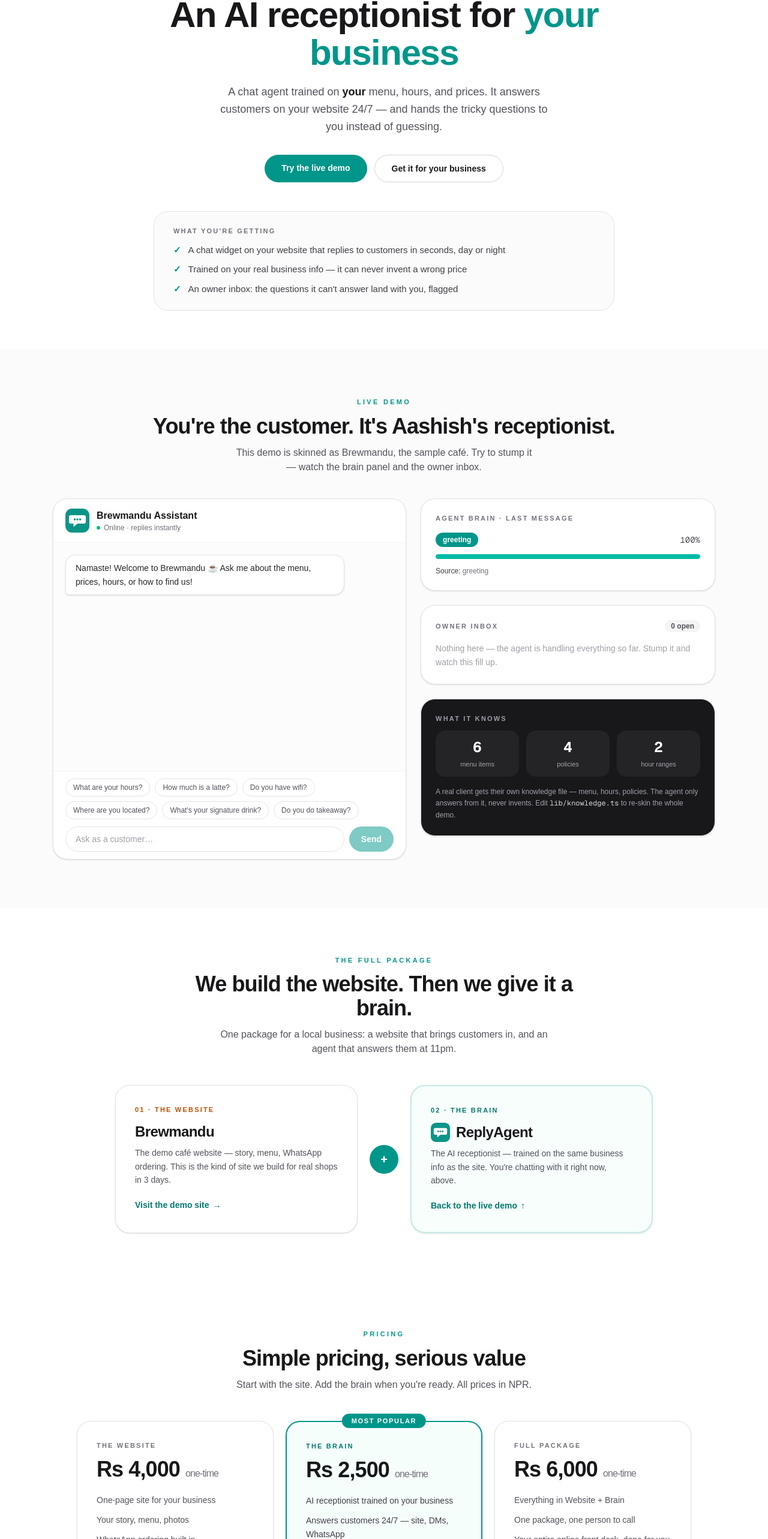
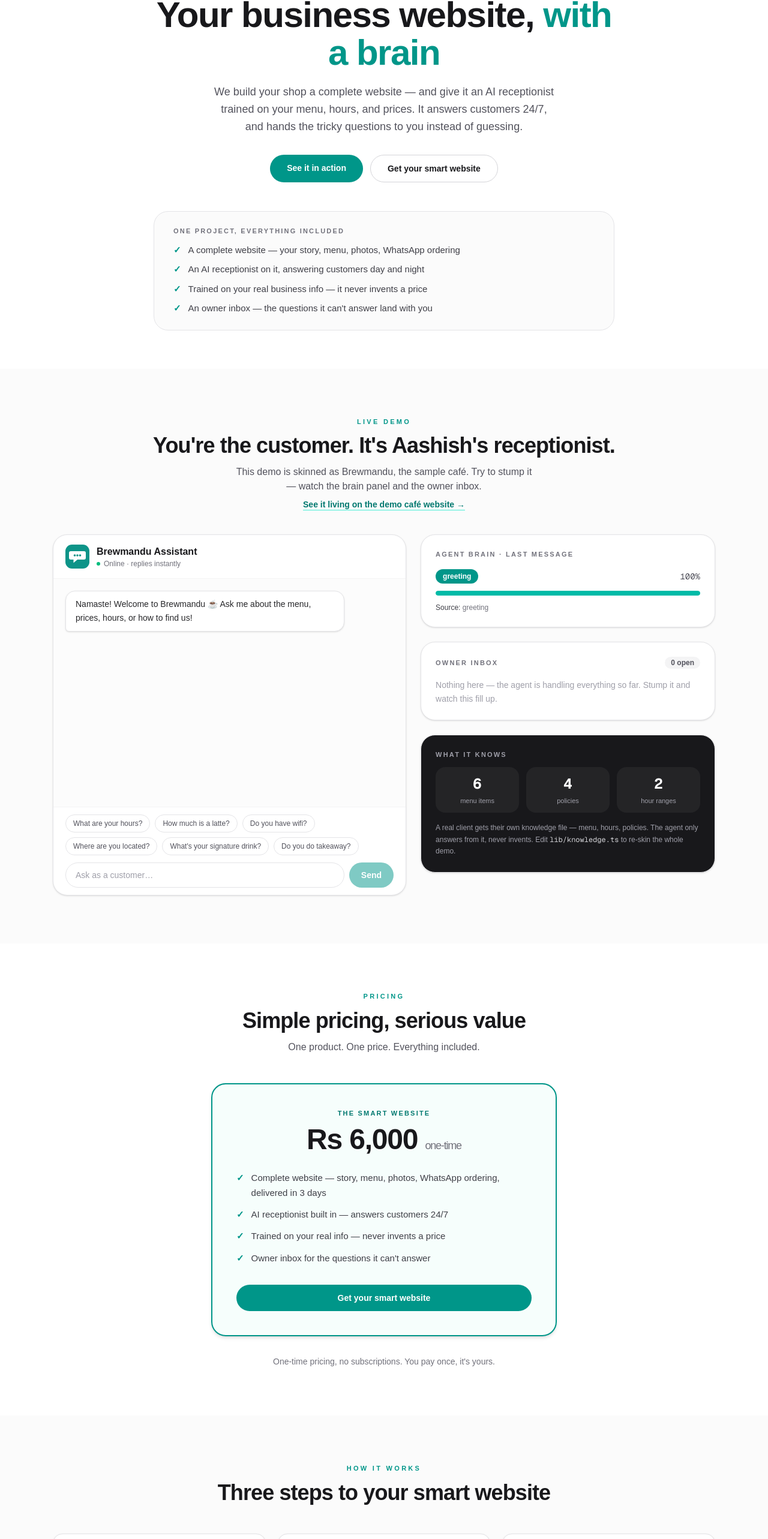
Before and after one commit to diwashUI/reply-agent, a Next.js app: page / in a window 1280 px wide. Shown: the part 223-2789 px from the top of the page at 60% size. Built offline with nearby package versions, Linux system fonts and the light colour scheme.

Commit message:
One product: the smart website. No tiers.
- Hero reframed: 'Your business website, with a brain'
- Removed the two-card website-vs-brain package section
- Pricing collapsed to a single Rs 6,000 one-time card
- How-it-works rewritten for the whole project (3 days, done-for-you)

```diff
--- a/app/page.tsx
+++ b/app/page.tsx
@@ -38,43 +38,47 @@
           Live demo · no signup
         </p>
         <h1 className="mx-auto mt-6 max-w-3xl text-5xl font-bold leading-[1.05] tracking-tight sm:text-6xl">
-          An AI receptionist for <span className="text-teal-600">your business</span>
+          Your business website, <span className="text-teal-600">with a brain</span>
         </h1>
         <p className="mx-auto mt-5 max-w-xl text-lg leading-relaxed text-zinc-600">
-          A chat agent trained on <em className="not-italic font-semibold text-zinc-900">your</em> menu,
-          hours, and prices. It answers customers on your website 24/7 — and hands
-          the tricky questions to you instead of guessing.
+          We build your shop a complete website — and give it an AI receptionist
+          trained on your menu, hours, and prices. It answers customers 24/7,
+          and hands the tricky questions to you instead of guessing.
         </p>
         <div className="mt-8 flex flex-wrap justify-center gap-3">
           <a
             href="#demo"
             className="rounded-full bg-teal-600 px-7 py-3 text-sm font-semibold text-white transition hover:bg-teal-700"
           >
-            Try the live demo
+            See it in action
           </a>
           <a
-            href={`mailto:${EMAIL}?subject=${encodeURIComponent("ReplyAgent for my business")}`}
+            href={`mailto:${EMAIL}?subject=${encodeURIComponent("Smart website for my business")}`}
             className="rounded-full border border-zinc-300 bg-white px-7 py-3 text-sm font-semibold text-zinc-900 transition hover:border-zinc-400 hover:bg-zinc-50"
           >
-            Get it for your business
+            Get your smart website
           </a>
         </div>
         <div className="mx-auto mt-12 max-w-3xl rounded-3xl border border-zinc-200 bg-zinc-50/70 px-8 py-6 text-left">
           <p className="text-[11px] font-semibold uppercase tracking-[0.2em] text-zinc-500">
-            What you're getting
+            One project, everything included
           </p>
           <ul className="mt-3 space-y-2.5 text-[15px] text-zinc-700">
             <li className="flex gap-3">
               <span className="font-bold text-teal-600">✓</span>
-              A chat widget on your website that replies to customers in seconds, day or night
+              A complete website — your story, menu, photos, WhatsApp ordering
             </li>
             <li className="flex gap-3">
               <span className="font-bold text-teal-600">✓</span>
-              Trained on your real business info — it can never invent a wrong price
+              An AI receptionist on it, answering customers day and night
             </li>
             <li className="flex gap-3">
               <span className="font-bold text-teal-600">✓</span>
-              An owner inbox: the questions it can't answer land with you, flagged
+              Trained on your real business info — it never invents a price
+            </li>
+            <li className="flex gap-3">
+              <span className="font-bold text-teal-600">✓</span>
+              An owner inbox — the questions it can't answer land with you
             </li>
           </ul>
         </div>
@@ -93,70 +97,18 @@
             This demo is skinned as {business.name}, the sample café. Try to stump it —
             watch the brain panel and the owner inbox.
           </p>
-          <div className="mt-10">
-            <Demo />
-          </div>
-        </div>
-      </section>
-
-      {/* ── PACKAGE: website + brain ── */}
-      <section id="package" className="scroll-mt-24">
-        <div className="mx-auto max-w-6xl px-6 py-20">
-          <p className="text-center text-[11px] font-semibold uppercase tracking-[0.3em] text-teal-600">
-            The full package
-          </p>
-          <h2 className="mx-auto mt-3 max-w-2xl text-center text-3xl font-bold tracking-tight sm:text-4xl">
-            We build the website. Then we give it a brain.
-          </h2>
-          <p className="mx-auto mt-3 max-w-xl text-center text-zinc-600">
-            One package for a local business: a website that brings customers in,
-            and an agent that answers them at 11pm.
-          </p>
-          <div className="mx-auto mt-12 grid max-w-4xl items-stretch gap-5 md:grid-cols-[1fr_auto_1fr]">
+          <p className="mt-2 text-center text-sm">
             <a
               href={BREWMANDU_URL}
               target="_blank"
               rel="noopener noreferrer"
-              className="group rounded-3xl border border-zinc-200 bg-white p-8 shadow-sm transition hover:-translate-y-1 hover:shadow-lg"
+              className="font-semibold text-teal-700 underline decoration-teal-300 underline-offset-4 transition hover:text-teal-600"
             >
-              <p className="text-[11px] font-semibold uppercase tracking-[0.2em] text-amber-700">
-                01 · The website
-              </p>
-              <h3 className="mt-3 text-2xl font-bold tracking-tight">Brewmandu</h3>
-              <p className="mt-2 text-sm leading-relaxed text-zinc-600">
-                The demo café website — story, menu, WhatsApp ordering. This is
-                the kind of site we build for real shops in 3 days.
-              </p>
-              <span className="mt-5 inline-flex items-center gap-1.5 text-sm font-semibold text-teal-700">
-                Visit the demo site
-                <span className="transition group-hover:translate-x-0.5">→</span>
-              </span>
+              See it living on the demo café website →
             </a>
-            <div className="flex items-center justify-center">
-              <span className="flex h-12 w-12 items-center justify-center rounded-full bg-teal-600 text-xl font-bold text-white">
-                +
-              </span>
-            </div>
-            <div className="rounded-3xl border-2 border-teal-600/20 bg-teal-50/50 p-8 shadow-sm">
-              <p className="text-[11px] font-semibold uppercase tracking-[0.2em] text-teal-700">
-                02 · The brain
-              </p>
-              <h3 className="mt-3 flex items-center gap-2.5 text-2xl font-bold tracking-tight">
-                <Logo className="h-8 w-8" />
-                ReplyAgent
-              </h3>
-              <p className="mt-2 text-sm leading-relaxed text-zinc-600">
-                The AI receptionist — trained on the same business info as the
-                site. You're chatting with it right now, above.
-              </p>
-              <a
-                href="#demo"
-                className="mt-5 inline-flex items-center gap-1.5 text-sm font-semibold text-teal-700"
-              >
-                Back to the live demo
-                <span>↑</span>
-              </a>
-            </div>
+          </p>
+          <div className="mt-10">
+            <Demo />
           </div>
         </div>
       </section>
@@ -171,71 +123,39 @@
             Simple pricing, serious value
           </h2>
           <p className="mx-auto mt-3 max-w-xl text-center text-zinc-600">
-            Start with the site. Add the brain when you're ready. All prices in NPR.
+            One product. One price. Everything included.
           </p>
-          <div className="mx-auto mt-12 grid max-w-5xl gap-5 md:grid-cols-3">
-            <div className="flex flex-col rounded-3xl border border-zinc-200 bg-white p-8 shadow-sm">
-              <p className="text-[11px] font-semibold uppercase tracking-[0.2em] text-zinc-500">
-                The Website
+          <div className="mx-auto mt-12 max-w-xl">
+            <div className="flex flex-col rounded-3xl border-2 border-teal-600 bg-teal-50/60 p-8 shadow-md sm:p-10">
+              <p className="text-center text-[11px] font-semibold uppercase tracking-[0.2em] text-teal-700">
+                The Smart Website
               </p>
-              <p className="mt-3 text-4xl font-bold tracking-tight">
-                Rs 4,000 <span className="text-base font-medium text-zinc-500">one-time</span>
+              <p className="mt-3 text-center text-5xl font-bold tracking-tight">
+                Rs 6,000 <span className="text-lg font-medium text-zinc-500">one-time</span>
               </p>
-              <ul className="mt-5 flex-1 space-y-2.5 text-sm leading-relaxed text-zinc-600">
-                <li>One-page site for your business</li>
-                <li>Your story, menu, photos</li>
-                <li>WhatsApp ordering built in</li>
-                <li>Delivered in 3 days</li>
+              <ul className="mt-7 space-y-3 text-[15px] leading-relaxed text-zinc-700">
+                <li className="flex gap-3">
+                  <span className="font-bold text-teal-600">✓</span>
+                  Complete website — story, menu, photos, WhatsApp ordering, delivered in 3 days
+                </li>
+                <li className="flex gap-3">
+                  <span className="font-bold text-teal-600">✓</span>
+                  AI receptionist built in — answers customers 24/7
+                </li>
+                <li className="flex gap-3">
+                  <span className="font-bold text-teal-600">✓</span>
+                  Trained on your real info — never invents a price
+                </li>
+                <li className="flex gap-3">
+                  <span className="font-bold text-teal-600">✓</span>
+                  Owner inbox for the questions it can't answer
+                </li>
               </ul>
               <a
-                href={`mailto:${EMAIL}?subject=${encodeURIComponent("Website for my business (Rs 4,000)")}`}
-                className="mt-7 rounded-full border border-zinc-300 px-6 py-2.5 text-center text-sm font-semibold transition hover:border-zinc-500"
+                href={`mailto:${EMAIL}?subject=${encodeURIComponent("Smart website for my business (Rs 6,000)")}`}
+                className="mt-8 rounded-full bg-teal-600 px-6 py-3 text-center text-sm font-semibold text-white transition hover:bg-teal-700"
               >
-                Get the website
-              </a>
-            </div>
-
-            <div className="relative flex flex-col rounded-3xl border-2 border-teal-600 bg-teal-50/60 p-8 shadow-md">
-              <span className="absolute -top-3.5 left-1/2 -translate-x-1/2 rounded-full bg-teal-600 px-4 py-1 text-[11px] font-bold uppercase tracking-[0.15em] text-white">
-                Most popular
-              </span>
-              <p className="text-[11px] font-semibold uppercase tracking-[0.2em] text-teal-700">
-                The Brain
-              </p>
-              <p className="mt-3 text-4xl font-bold tracking-tight">
-                Rs 2,500 <span className="text-base font-medium text-zinc-500">one-time</span>
-              </p>
-              <ul className="mt-5 flex-1 space-y-2.5 text-sm leading-relaxed text-zinc-700">
-                <li>AI receptionist trained on your business</li>
-                <li>Answers customers 24/7 — site, DMs, WhatsApp</li>
-                <li>Never invents a price or hour</li>
-                <li>Tricky questions land in your inbox</li>
-              </ul>
-              <a
-                href={`mailto:${EMAIL}?subject=${encodeURIComponent("AI receptionist for my business")}`}
-                className="mt-7 rounded-full bg-teal-600 px-6 py-2.5 text-center text-sm font-semibold text-white transition hover:bg-teal-700"
-              >
-                Get the brain
-              </a>
-            </div>
-
-            <div className="flex flex-col rounded-3xl border border-zinc-200 bg-white p-8 shadow-sm">
-              <p className="text-[11px] font-semibold uppercase tracking-[0.2em] text-zinc-500">
-                Full Package
-              </p>
-              <p className="mt-3 text-4xl font-bold tracking-tight">
-                Rs 6,000 <span className="text-base font-medium text-zinc-500">one-time</span>
-              </p>
-              <ul className="mt-5 flex-1 space-y-2.5 text-sm leading-relaxed text-zinc-600">
-                <li>Everything in Website + Brain</li>
-                <li>One package, one person to call</li>
-                <li>Your entire online front desk, done for you</li>
-              </ul>
-              <a
-                href={`mailto:${EMAIL}?subject=${encodeURIComponent("Full package: website + AI receptionist")}`}
-                className="mt-7 rounded-full border border-zinc-300 px-6 py-2.5 text-center text-sm font-semibold transition hover:border-zinc-500"
-              >
-                Get the package
+                Get your smart website
               </a>
             </div>
           </div>
@@ -252,24 +172,24 @@
             How it works
           </p>
           <h2 className="mt-3 text-center text-3xl font-bold tracking-tight sm:text-4xl">
-            Three steps to an AI receptionist
+            Three steps to your smart website
           </h2>
           <div className="mt-12 grid gap-5 md:grid-cols-3">
             {[
               {
                 n: "1",
-                title: "Teach it your business",
-                body: "Menu, hours, prices, policies — one knowledge file. It only ever answers from this, so it can't invent a wrong price.",
+                title: "Tell us about your business",
+                body: "Menu, hours, story, photos — one conversation. You talk, we handle everything from there.",
               },
               {
                 n: "2",
-                title: "It answers instantly",
-                body: "Customers get replies in seconds, 24/7, in the DMs they're already using. Every answer shows its intent and confidence.",
+                title: "We build it in 3 days",
+                body: "Your complete website goes live, with the AI receptionist trained on your info and answering from day one.",
               },
               {
                 n: "3",
-                title: "You step in when it matters",
-                body: "Low confidence? It hands off to you with the full question flagged in your inbox — instead of confidently guessing wrong.",
+                title: "Customers get answers 24/7",
+                body: "Instant replies day and night from your real business info. The tricky questions land in your inbox, flagged.",
               },
             ].map((s) => (
               <div key={s.n} className="rounded-2xl border border-zinc-200 bg-white p-6 shadow-sm">
@@ -291,7 +211,7 @@
             Like what you see? Let's build yours.
           </h2>
           <p className="mx-auto mt-3 max-w-md text-zinc-400">
-            Websites and AI agents for local businesses — designed, built, and
+            Smart websites for local businesses — designed, built, and
             shipped from Kathmandu.
           </p>
           <div className="mt-8 flex flex-wrap justify-center gap-3">
```
